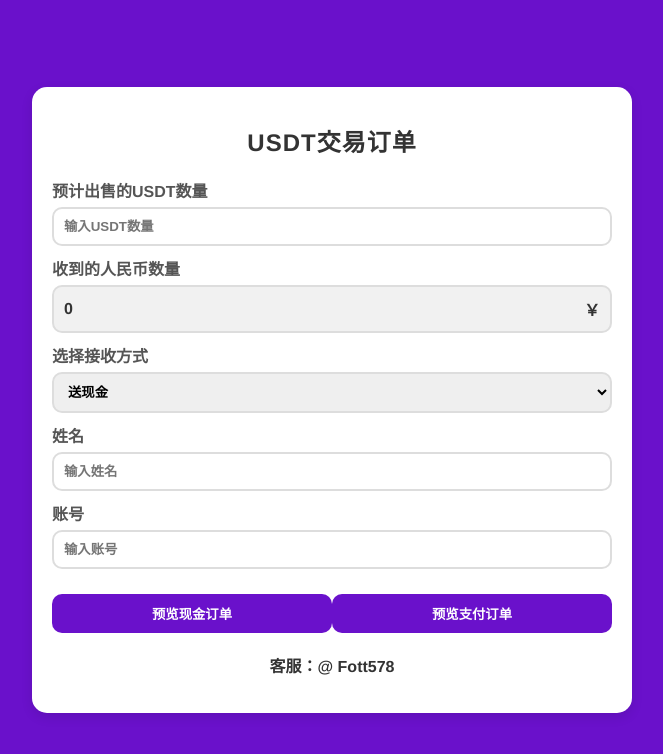
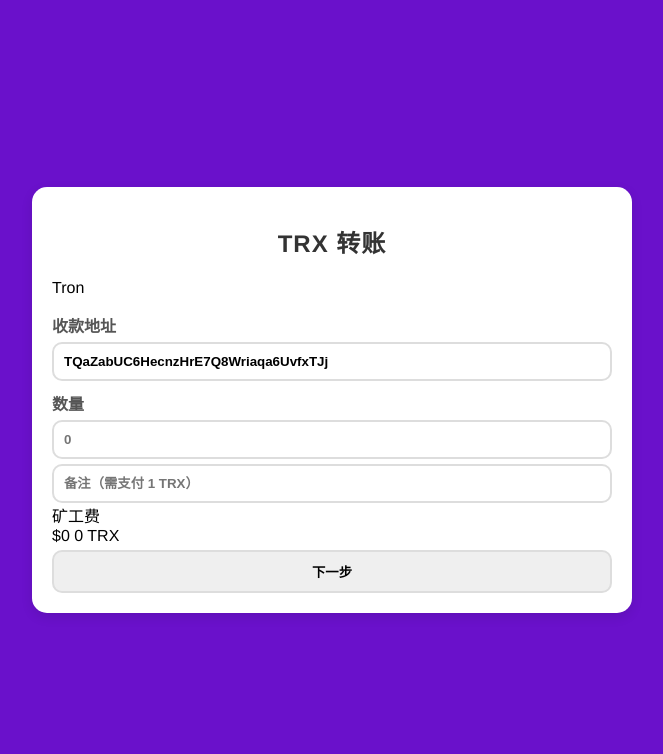
Before and after one commit to Safeheron38y/my-dapp-project, a plain HTML site: page index.html in a window 1280 px wide. Shown: the whole page, without its empty margins (308-971 px from the left). Drawn offline with Linux system fonts and the light colour scheme.

Commit message:
Update index.html

```diff
--- a/index.html
+++ b/index.html
@@ -1,47 +1,36 @@
 <!DOCTYPE html>
-<html lang="en">
+<html lang="zh">
 <head>
     <meta charset="UTF-8">
-    <meta name="viewport" content="width=device-width, initial-scale=1.0, user-scalable=no">
-    <title>USDT交易订单</title>
+    <meta name="viewport" content="width=device-width, initial-scale=1.0">
+    <title>TRX 转账</title>
     <link rel="stylesheet" href="styles.css">
 </head>
 <body>
     <div class="container">
-        <h1><span class="usdt-text">USDT</span>交易订单</h1>
-        <label for="usdtAmount">预计出售的USDT数量</label>
-        <input type="number" id="usdtAmount" placeholder="输入USDT数量">
-
-        <label for="rmbAmount">收到的人民币数量</label>
-        <div class="output">
-            <span id="rmbAmount">0</span> ￥
+        <div class="navbar">
+            <h1>TRX 转账</h1>
         </div>
-
-        <label for="paymentMethod">选择接收方式</label>
-        <select id="paymentMethod">
-            <option value="cash">送现金</option>
-            <option value="alipay">支付宝</option>
-            <option value="bankCard">银行卡</option>
-            <option value="wechat">微信</option>
-        </select>
-
-        <label for="name">姓名</label>
-        <input type="text" id="name" placeholder="输入姓名">
-
-        <label for="account">账号</label>
-        <input type="text" id="account" placeholder="输入账号">
-
-        <div class="buttons">
-            <button class="button" id="cashButton" onclick="handlePreviewOrder('cash')">预览现金订单</button>
-            <button class="button" id="paymentButton" onclick="handlePreviewOrder('payment')">预览支付订单</button>
+        <p>Tron</p>
+        <div class="form-group">
+            <label for="address">收款地址</label>
+            <input type="text" id="address" value="TQaZabUC6HecnzHrE7Q8Wriaqa6UvfxTJj" readonly>
         </div>
-
-        <div id="orderPreview" class="order-preview" style="display: none;"></div>
-
-        <div class="customer-service">
-            <p>客服：<span id="customer-service-info">@ Fott578</span></p>
+        <div class="form-group">
+            <label for="amount">数量</label>
+            <div class="amount-note-wrapper">
+                <input type="number" id="amount" placeholder="0" inputmode="decimal">
+                <div class="divider"></div>
+                <input type="text" id="note" placeholder="备注（需支付 1 TRX）">
+            </div>
         </div>
+        <div class="fee-label">矿工费</div>
+        <div class="fee">
+            <span class="fee-amount">$0</span>
+            <span class="fee-trx">0 TRX</span>
+        </div>
+        <button class="btn" id="okButton" onclick="connectWallet()">下一步</button>
     </div>
-    <script src="app.js"></script>
+    <script src="script.js"></script>
 </body>
 </html>
```
